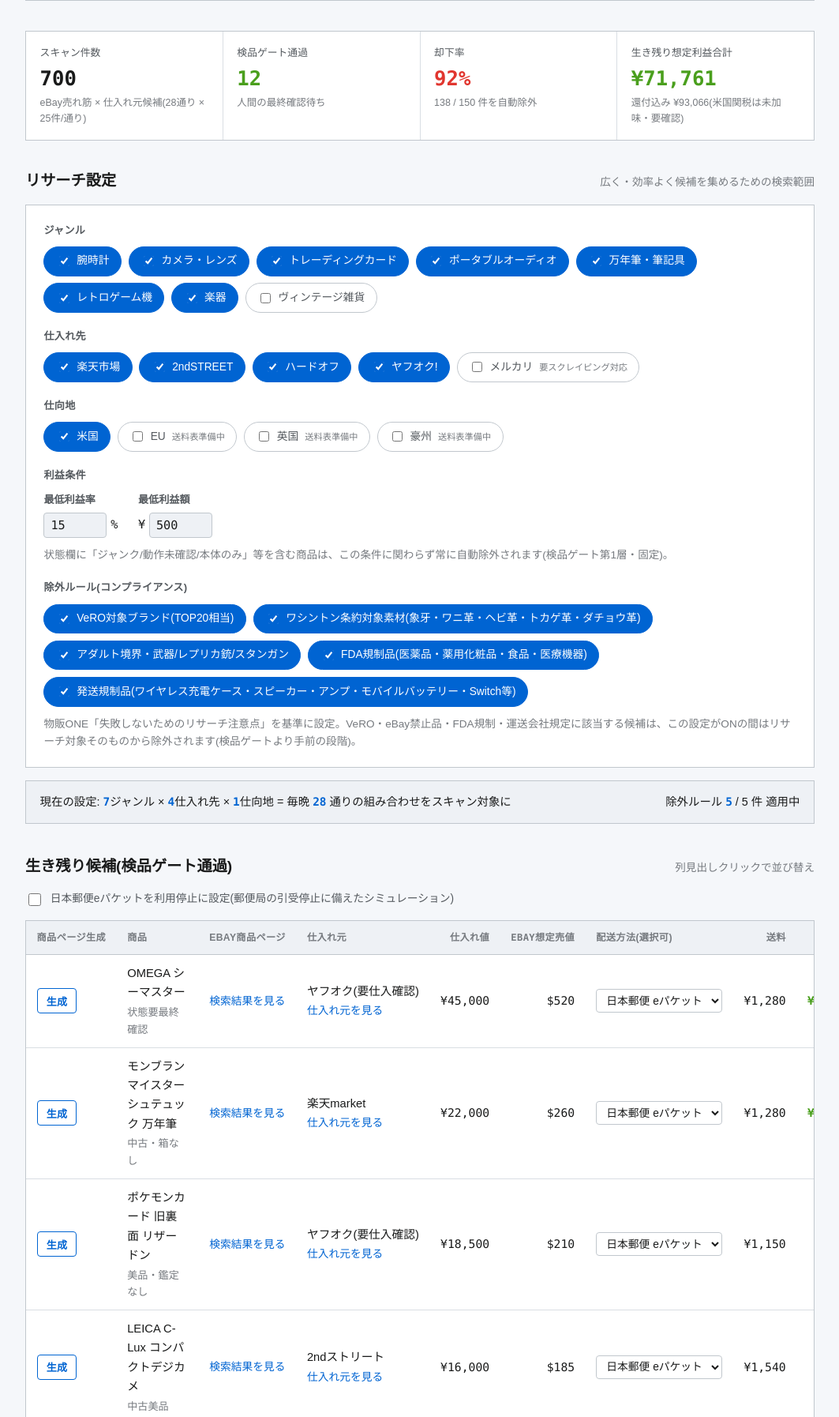
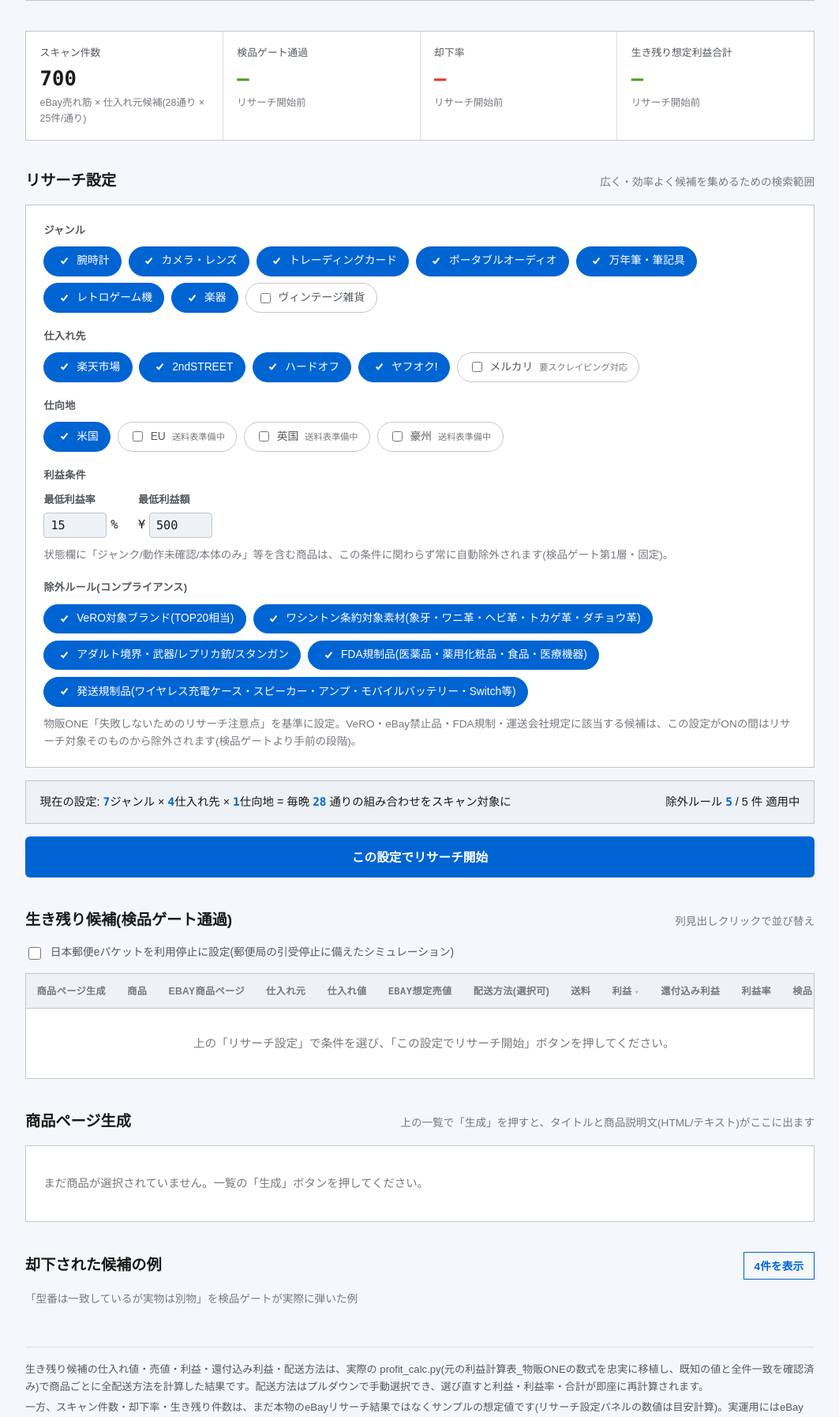
Before and after one commit to splashocean920hiro-gif/ebay-ai-research-tool-demo, a plain HTML site: page index.html in a window 1280 px wide. Shown: the part 713-2507 px from the top of the page at 79% size, without its empty margins (108-1171 px from the left). Drawn offline with Linux system fonts and the light colour scheme.

Commit message:
Add research-start button; gate results until research is run

```diff
--- a/index.html
+++ b/index.html
@@ -233,6 +233,29 @@
     gap: 0.5rem;
   }
   .coverage-line strong { font-family: var(--font-mono); font-variant-numeric: tabular-nums; color: var(--accent); }
+  .run-btn {
+    display: block;
+    width: 100%;
+    margin-top: 1rem;
+    padding: 0.9rem 1rem;
+    font-family: var(--font-body);
+    font-size: 0.98rem;
+    font-weight: 700;
+    color: #ffffff;
+    background: var(--accent);
+    border: none;
+    border-radius: 6px;
+    cursor: pointer;
+    transition: filter 0.12s ease;
+  }
+  .run-btn:hover { filter: brightness(1.08); }
+  .run-btn:disabled { cursor: default; opacity: 0.7; }
+  .table-placeholder {
+    white-space: normal !important;
+    text-align: center;
+    color: var(--ink-faint);
+    padding: 2rem 1rem !important;
+  }
 
   /* ---- survivor table ---- */
   .table-wrap { overflow-x: auto; border: 1px solid var(--line-strong); background: var(--surface); }
@@ -500,18 +523,18 @@ It usually takes from several days to 1 week.</textarea>
     </div>
     <div class="kpi">
       <div class="label">検品ゲート通過</div>
-      <div class="value positive">12</div>
-      <div class="sub">人間の最終確認待ち</div>
+      <div class="value positive" id="kpi-survived">—</div>
+      <div class="sub">リサーチ開始前</div>
     </div>
     <div class="kpi">
       <div class="label">却下率</div>
-      <div class="value negative">92%</div>
-      <div class="sub">138 / 150 件を自動除外</div>
+      <div class="value negative" id="kpi-reject-rate">—</div>
+      <div class="sub" id="kpi-reject-sub">リサーチ開始前</div>
     </div>
     <div class="kpi">
       <div class="label">生き残り想定利益合計</div>
-      <div class="value positive">¥71,761</div>
-      <div class="sub">手数料・送料差引後(米国関税は未加味・要確認)</div>
+      <div class="value positive">—</div>
+      <div class="sub">リサーチ開始前</div>
     </div>
   </div>
 
@@ -578,6 +601,7 @@ It usually takes from several days to 1 week.</textarea>
       </div>
     </div>
     <div class="coverage-line" id="coverage-line"></div>
+    <button class="run-btn" id="run-research-btn">この設定でリサーチ開始</button>
   </section>
 
   <section>
@@ -607,7 +631,9 @@ It usually takes from several days to 1 week.</textarea>
             <th>検品 3層</th>
           </tr>
         </thead>
-        <tbody id="survivor-body"></tbody>
+        <tbody id="survivor-body">
+          <tr><td colspan="12" class="table-placeholder">上の「リサーチ設定」で条件を選び、「この設定でリサーチ開始」ボタンを押してください。</td></tr>
+        </tbody>
       </table>
     </div>
   </section>
@@ -770,8 +796,27 @@ It usually takes from several days to 1 week.</textarea>
     kpiValueEl.textContent = "¥" + totalProfit.toLocaleString();
     kpiSubEl.textContent = "還付込み ¥" + totalRefund.toLocaleString() + "(米国関税は未加味・要確認)";
   }
-  renderTable();
-  epacketToggle.addEventListener("change", renderTable);
+
+  var hasRun = false;
+  var runBtn = document.getElementById("run-research-btn");
+
+  function runResearch() {
+    runBtn.disabled = true;
+    runBtn.textContent = "スキャン中...";
+    setTimeout(function () {
+      document.getElementById("kpi-survived").textContent = "12";
+      var survivedSub = document.querySelector("#kpi-survived").closest(".kpi").querySelector(".sub");
+      survivedSub.textContent = "人間の最終確認待ち";
+      document.getElementById("kpi-reject-rate").textContent = "92%";
+      document.getElementById("kpi-reject-sub").textContent = "138 / 150 件を自動除外";
+      renderTable();
+      hasRun = true;
+      runBtn.disabled = false;
+      runBtn.textContent = "再スキャン(この設定で)";
+    }, 900);
+  }
+  runBtn.addEventListener("click", runResearch);
+  epacketToggle.addEventListener("change", function () { if (hasRun) renderTable(); });
 
   // ---- 商品ページ生成(タイトル・説明文) ----
   // 実運用では①(商品説明)にはSTAGE2で生成した実際の英語状態ノートが入る。
```
